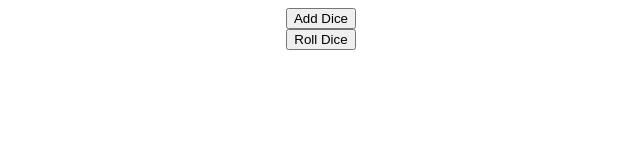
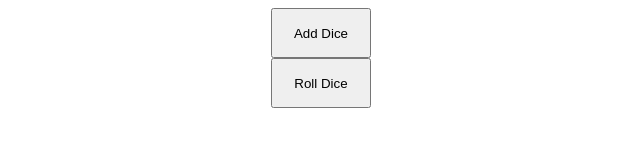
Before and after one commit to crbrasfield/DepotULab8, a plain HTML site: page index.html in a window 1280 px wide. Shown: the whole page, without its empty margins (319-959 px from the left). Drawn offline with nearby package versions, Linux system fonts and the light colour scheme.

Commit message:
Minor css changes.

```diff
--- a/scripts.js
+++ b/scripts.js
@@ -20,7 +20,7 @@ var Die = function (value, elementID) {
         var pElement = document.createElement('p');
         document.body.appendChild(box);
         box.appendChild(pElement);
-        box.id = this.elementID;
+        pElement.id = this.elementID;
         pElement.innerText = this.value;
     };
 
@@ -38,7 +38,7 @@ function addDice() {
 };
 
 function getRandomNum() {
-    var number = (Math.floor((Math.random() * 6) + 1));
+    var number = Math.floor((Math.random() * 6) + 1);
     return number;
 };
 
--- a/styles.css
+++ b/styles.css
@@ -1,10 +1,16 @@
 #dice-button{
     display: block;
     margin: auto;
+    width: 100px;
+    height: 50px;
+    text-align: center;
 }
 #roll-button {
     display: block;
     margin: auto;
+    width: 100px;
+    height: 50px;
+    text-align: center;
 }
 
 div {
```
